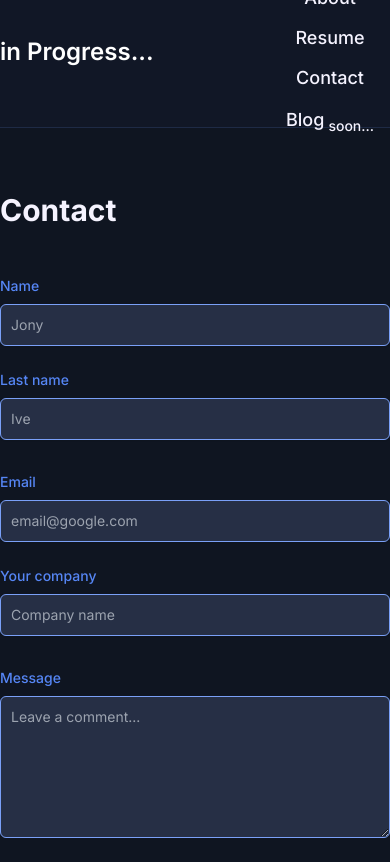
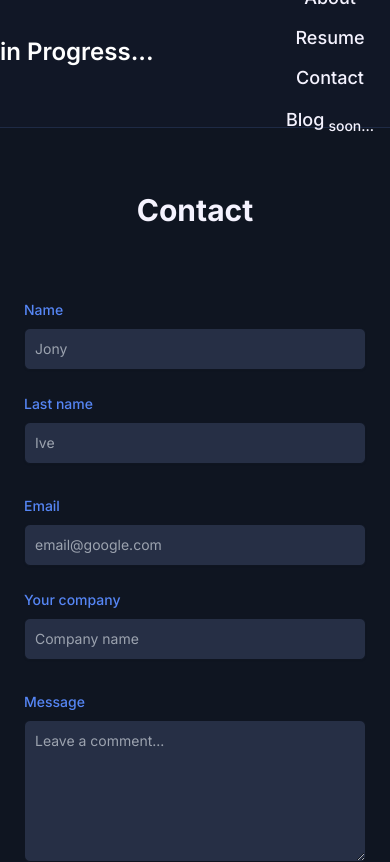
Before and after one commit to EStrilets/portfolio, a Next.js app: page /contact in a window 390 px wide. Shown: the top 862 px of the page. Built offline with nearby package versions, Linux system fonts and the light colour scheme.

Commit message:
one step to mobile responsivness

```diff
--- a/app/(about)/About.tsx
+++ b/app/(about)/About.tsx
@@ -16,17 +16,17 @@ const About = () => {
   };
   return (
     <main className="flex flex-col items-center justify-center gap-12">
-      <div className="flex flex-col justify-center max-w-4xl space-y-5 mt-[15rem]">
-        <p className="font-bold text-4xl leading-relaxed text-violet-50">
+      <div className="flex flex-col justify-center max-w-4xl space-y-5 mt-[15rem] p-6 md:p-0">
+        <p className="font-bold text-2xl leading-relaxed text-violet-50 md:text-4xl md:leading-loose">
           Hello! I&apos;m Yev, a Vancouver 🇨🇦 based space enthusiast 🚀and
           frontend engineer 👨‍💻 working with Typescript and React.
         </p>
       </div>
-      <div className="flex w-full justify-start max-w-4xl mt-[1rem] mb-[6rem] space-x-3">
+      <div className="flex flex-col w-full justify-center items-center max-w-4xl mt-[1rem] mb-[6rem] space-x-0 space-y-6 md:flex-row md:space-y-0 md:justify-start md:space-x-3">
         <Link href="#about-section">
           <button
             onClick={scrollToView("about-section")}
-            className="bg-[#262F45] rounded-md border border-solid border-[#7AA0F7]  text-[#5686f5] font-semibold text-sm leading-5 py-3 px-4 text-center glow-on-hover"
+            className="bg-[#262F45] w-[325px] rounded-md border border-solid border-[#7AA0F7]  text-[#5686f5] font-semibold text-sm leading-5 py-3 px-4 text-center glow-on-hover md:w-auto"
           >
             About me
           </button>
@@ -39,6 +39,8 @@ const About = () => {
               text-[#5686f5] font-semibold text-sm leading-5
               py-3 px-4
               text-center
+              w-[325px]
+              md:w-auto
               glow-on-hover">
             Work
           </button>
--- a/app/(about)/AboutSection.tsx
+++ b/app/(about)/AboutSection.tsx
@@ -31,7 +31,7 @@ const AboutSection = () => {
       </div>
       <div className="flex flex-col max-w-4xl md:mb-[3rem] text-violet-50 p-8 md:flex-row md:p-0 md:space-x-10">
         <div className="flex flex-col md:flex-1">
-          <div className="space-y-4">
+          <div className="space-y-10">
             <p className="text-xl font-sans leading-9">
               I&apos;ve been building products and digital experiences for the
               web since 2020. My inexhaustible curiosity and love for web
@@ -51,7 +51,7 @@ const AboutSection = () => {
             </p>
           </div>
         </div>
-        <div className="flex flex-col ml-0 space-y-4 items-start justify-start md:flex-1 md:ml-2">
+        <div className="flex flex-col ml-0 space-y-10 items-start justify-start md:flex-1 md:ml-2">
           <div>
             <p className="text-xl font-sans leading-9">
               There I have been working on a delivery app and nd received an
--- a/app/contact/ContactForm.tsx
+++ b/app/contact/ContactForm.tsx
@@ -25,6 +25,7 @@ const ContactForm = () => {
   }
 
   return (
+    <div>
       <form action="#" className="space-y-8">
         <div className="flex flex-wrap -mx-3 mb-6">
           <div className="w-full md:w-1/2 px-3 mb-6 md:mb-0">
@@ -37,7 +38,7 @@ const ContactForm = () => {
             <input
               type="email"
               id="email"
-            className="shadow-sm bg-[#262F45] border border-[#7AA0F7] text-text text-sm rounded-md focus:outline-none focus:border-[#6df178] block w-full p-2.5"
+              className="shadow-sm bg-[#262F45] border border-main focus:border focus:border-[#7AA0F7] text-text text-sm rounded-md focus:outline-none block w-full p-2.5"
               placeholder="Jony"
               required
             />
@@ -52,7 +53,7 @@ const ContactForm = () => {
             <input
               type="email"
               id="email"
-            className="shadow-sm bg-[#262F45] border border-[#7AA0F7] text-text text-sm rounded-md focus:outline-none focus:border-[#6df178] block w-full p-2.5"
+              className="shadow-sm bg-[#262F45] border border-main focus:border focus:border-[#7AA0F7] text-text text-sm rounded-md focus:outline-none block w-full p-2.5"
               placeholder="Ive"
               required
             />
@@ -70,7 +71,7 @@ const ContactForm = () => {
             <input
               type="email"
               id="email"
-            className="shadow-sm bg-[#262F45] border border-[#7AA0F7] text-text text-sm rounded-md focus:outline-none focus:border-[#6df178] block w-full p-2.5"
+              className="shadow-sm bg-[#262F45] border border-main focus:border focus:border-[#7AA0F7] text-text text-sm rounded-md focus:outline-none block w-full p-2.5"
               placeholder="email@google.com"
               required
             />
@@ -85,7 +86,7 @@ const ContactForm = () => {
             <input
               type="email"
               id="email"
-            className="shadow-sm bg-[#262F45] border border-[#7AA0F7] text-text text-sm rounded-md focus:outline-none focus:border-[#6df178] block w-full p-2.5"
+              className="shadow-sm bg-[#262F45] border border-main focus:border focus:border-[#7AA0F7] text-text text-sm rounded-md focus:outline-none block w-full p-2.5"
               placeholder="Company name"
               required
             />
@@ -101,7 +102,7 @@ const ContactForm = () => {
           <textarea
             id="message"
             rows={6}
-          className="block p-2.5 w-full text-sm text-text bg-[#262F45] rounded-md border border-[#7AA0F7] focus:border-[#6df178] focus:outline-none"
+            className="block p-2.5 w-full text-sm text-text bg-[#262F45] rounded-md border border-main focus:border focus:border-[#7AA0F7] focus:outline-none"
             placeholder="Leave a comment..."
           ></textarea>
         </div>
@@ -117,6 +118,7 @@ const ContactForm = () => {
           Send message
         </button>
       </form>
+    </div>
   );
 };
 
--- a/app/contact/page.tsx
+++ b/app/contact/page.tsx
@@ -8,17 +8,18 @@ const Contact = () => {
         className="
         flex flex-col
         w-full max-w-4xl
-        items-start justify-center
+        items-center justify-center
         font-bold text-3xl
         mt-[12rem]
         text-violet-50
+        md:items-start
         "
       >
         <div>
           <h1>Contact</h1>
         </div>
       </div>
-      <div className="flex w-full flex-col justify-center max-w-4xl space-y-5">
+      <div className="flex w-full flex-col justify-center max-w-4xl space-y-5 p-6 md:p-0">
         <ContactForm />
       </div>
     </main>
--- a/app/experience/page.tsx
+++ b/app/experience/page.tsx
@@ -24,13 +24,13 @@ const ExperienceCard:React.FC<ExperienceCardProps> = (props) => {
       id="work-section"
     >
       <div className="space-y-16 mb-[3rem]">
-        <div className="flex items-start space-x-5">
-          <p className="flex items-center h-8 text-sm text-[#87A9F8]">
+        <div className="flex flex-col items-start space-x-5 px-6 md:flex-row md:px-0">
+          <p className="flex items-center h-8 text-sm text-[#87A9F8] ml-[1.2rem] md:ml-0">
             {props.date}
           </p>
           <div className="flex-1 space-y-2">
             <div className="flex items-center justify-between space-x-4 mb-7">
-              <h1>{props.position}</h1>
+              <h1 className='text-2xl md:text-3xl'>{props.position}</h1>
               <h1 className="whitespace-nowrap text-base text-[#5686f5]">
                 {props.company}
               </h1>
@@ -70,10 +70,11 @@ const Experience = () => {
         className="
         flex flex-col
         w-full max-w-4xl
-        items-start justify-center
+        items-center justify-center
         font-bold text-3xl
         mt-[3rem]
         text-violet-50
+        md:items-start
         "
       >
         <div className="mb-6">
--- a/app/projects/page.tsx
+++ b/app/projects/page.tsx
@@ -42,17 +42,18 @@ const Projects = () => {
         className="
         flex flex-col
         w-full max-w-4xl
-        items-start justify-center
+        items-center justify-center
         font-bold text-3xl
         mt-[3rem]
         text-violet-50
+        md:items-start
         "
       >
         <div className="mb-[2rem]">
           <h1>Projects</h1>
         </div>
       </div>
-        <div className="flex flex-row z-10 w-full max-w-4xl items-start justify-between m-2 flex-1 space-x-12 mb-10">
+        <div className="flex flex-row z-10 w-full max-w-4xl items-start justify-between m-2 flex-1 space-x-12 mb-10 p-6 md:p-0">
           <div
             className="
           flex-auto
--- a/app/resume/page.tsx
+++ b/app/resume/page.tsx
@@ -4,7 +4,7 @@ const PDFPage: React.FC = () => {
   const pdfUrl = "/yevhenii_strilets_resume2023.pdf"; // Update this with the actual path to your PDF file
 
   return (
-    <div className="w-full flex flex-col items-center justify-center gap-8 md:h-[90rem] sm:h-[40rem]">
+    <div className="w-full flex flex-col items-center justify-center gap-8 md:h-[90rem] h-screen">
       <div
         className="
         flex flex-col
```
Lines whose indentation alone changed are shown as unchanged.
